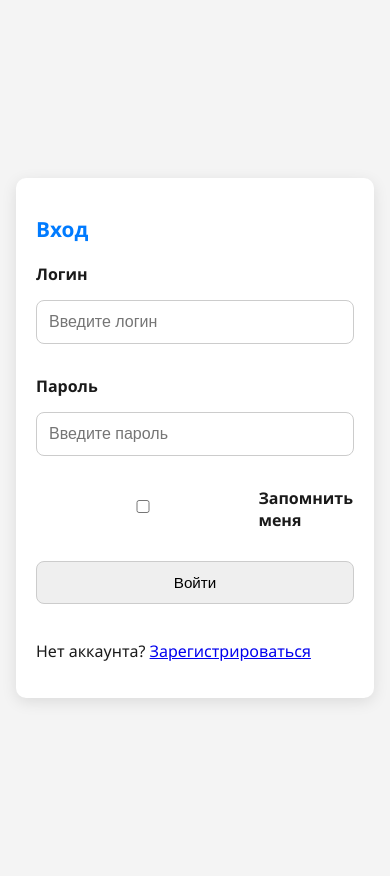
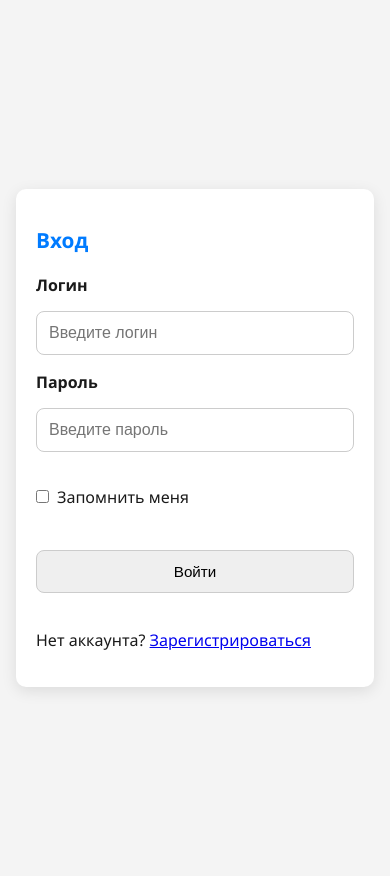
Before and after one commit to Danderety/danderety.github.io, a Flask app: page /login in a window 390 px wide. Run offline with Flask 3, Linux system fonts and the light colour scheme; some libraries are stand-ins or nearby versions.

Commit message:
еще обнова

```diff
--- a/static/login.css
+++ b/static/login.css
@@ -66,18 +66,35 @@ button {
 button:hover {
     background-color: #0056b3;
 }
+
 .checkbox-group {
-  margin: 10px 0;
-  display: flex;
-  align-items: center;
-  gap: 8px;
+    margin: 12px 0;
+    display: flex;
+    justify-content: flex-start;
 }
+
+.remember-label {
+    display: inline-flex;
+    align-items: center;
+    gap: 8px;
+    font-weight: 500;
+    white-space: nowrap;
+
+    cursor: pointer;
+}
+
+.checkbox-group span {
+    position: relative;
+    top: -5px;
+    /* Можно подогнать под основной стиль */
+}
+
+
 
 /* Ошибка */
 .error-message {
     background-color: #f8d7da;
-    border: 1px solid #c0392b;
-    color: #a94442;
+    border: 1px solid #a94442;
     padding: 0.75rem;
     border-radius: 8px;
     margin-bottom: 1rem;
@@ -88,10 +105,11 @@ button:hover {
 
 
 /* Адаптив под телефоны */
-@media (max-width: 480px) {
+@media (max-width: 600px) {
     .container {
         padding: 1.25rem;
         border-radius: 10px;
+
     }
 
     .container h2 {
@@ -101,4 +119,24 @@ button:hover {
     input, button {
         font-size: 0.95rem;
     }
+   .checkbox-group {
+    margin: 12px 0;
+    display: flex;
+    justify-content: flex-start;
+    }
+
+    .remember-label {
+        display: inline-flex;
+        align-items: center;
+        gap: 8px;
+        font-weight: 400;
+        white-space: nowrap;
+        cursor: pointer;
+    }
+
+    .checkbox-group span {
+        position: relative;
+        top: -5px;
+        /* Можно подогнать под основной стиль */
+    }
 }
--- a/templates/admin_panel.html
+++ b/templates/admin_panel.html
@@ -3,6 +3,7 @@
 <head>
   <meta charset="UTF-8">
   <link rel="manifest" href="{{ url_for('static', filename='manifest.json') }}">
+  <link rel="icon" type="image/x-icon" href="{{ url_for('static', filename='icons/image.png') }}">
   <meta name="viewport" content="width=device-width, initial-scale=1.0">
   <title>Админ-панель</title>
   <link rel="stylesheet" href="{{ url_for('static', filename='admin_panel.css') }}">
--- a/templates/login.html
+++ b/templates/login.html
@@ -8,21 +8,11 @@
   <meta name="mobile-web-app-capable" content="yes">
   <meta name="apple-mobile-web-app-capable" content="yes">
   <link rel="apple-touch-icon" href="{{ url_for('static', filename='icons/image.png') }}">
+  <link rel="icon" type="image/x-icon" href="{{ url_for('static', filename='icons/image.png') }}">
   <meta name="viewport" content="width=device-width, initial-scale=1.0">
   <title>Вход</title>
-  <link rel="stylesheet" href="{{ url_for('static', filename='login.css') }}">
-  <style>
-    .form-group {
-      margin-bottom: 15px;
-    }
+  <link rel="stylesheet" href="{{ url_for('static', filename='login.css') }}?v=3">
 
-    .checkbox-group {
-      display: flex;
-      align-items: center;
-      gap: 8px;
-      margin-bottom: 15px;
-    }
-  </style>
 </head>
 
 <body>
@@ -63,9 +53,12 @@
       </div>
 
       <div class="checkbox-group">
-        {{ form.remember_me() }}
-        {{ form.remember_me.label }}
+        <label class="remember-label" for="remember_me">
+          {{ form.remember_me(class_="form-check-input") }}
+          <span>{{ form.remember_me.label.text }}</span>
+        </label>
       </div>
+
 
       <div class="form-group">
         {{ form.submit(class="submit-btn") }}
--- a/templates/register.html
+++ b/templates/register.html
@@ -3,6 +3,7 @@
 <head>
   <meta charset="UTF-8">
   <link rel="manifest" href="{{ url_for('static', filename='manifest.json') }}">
+  <link rel="icon" type="image/x-icon" href="{{ url_for('static', filename='icons/image.png') }}">
   <meta name="viewport" content="width=device-width, initial-scale=1.0">
   <title>Регистрация</title>
   <link rel="stylesheet" href="{{ url_for('static', filename='register.css') }}">
--- a/templates/submit.html
+++ b/templates/submit.html
@@ -3,6 +3,7 @@
 <head>
   <meta charset="UTF-8">
   <link rel="manifest" href="{{ url_for('static', filename='manifest.json') }}">
+  <link rel="icon" type="image/x-icon" href="{{ url_for('static', filename='icons/image.png') }}">
   <meta name="viewport" content="width=device-width, initial-scale=1.0">
   <title>Отправка тикета</title>
   <link rel="stylesheet" href="{{ url_for('static', filename='submit.css') }}">
--- a/templates/users.html
+++ b/templates/users.html
@@ -2,7 +2,8 @@
 <html lang="ru">
 <head>
   <meta charset="UTF-8">
-  <link rel="manifest" href="{{ url_for('static', filename='manifest.json') }}">
+  <link rel="manifest" href="{{ url_for('static', filename='manifest.json') }}">+
+  <link rel="icon" type="image/x-icon" href="{{ url_for('static', filename='icons/image.png') }}">
   <meta name="viewport" content="width=device-width, initial-scale=1.0, maximum-scale=1.0, user-scalable=no">
   <title>Управление пользователями</title>
   <link rel="stylesheet" href="{{ url_for('static', filename='users.css') }}">
```
Also changed, not shown: app.db.
